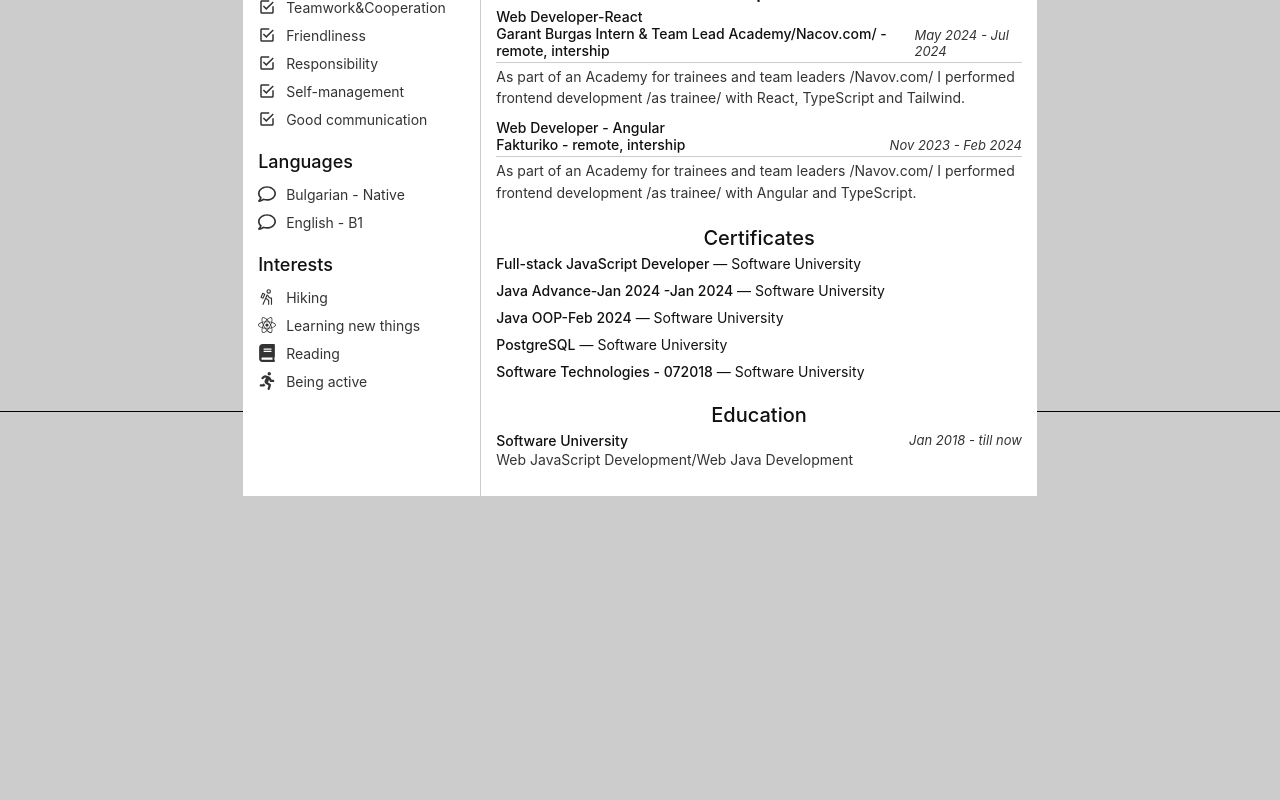
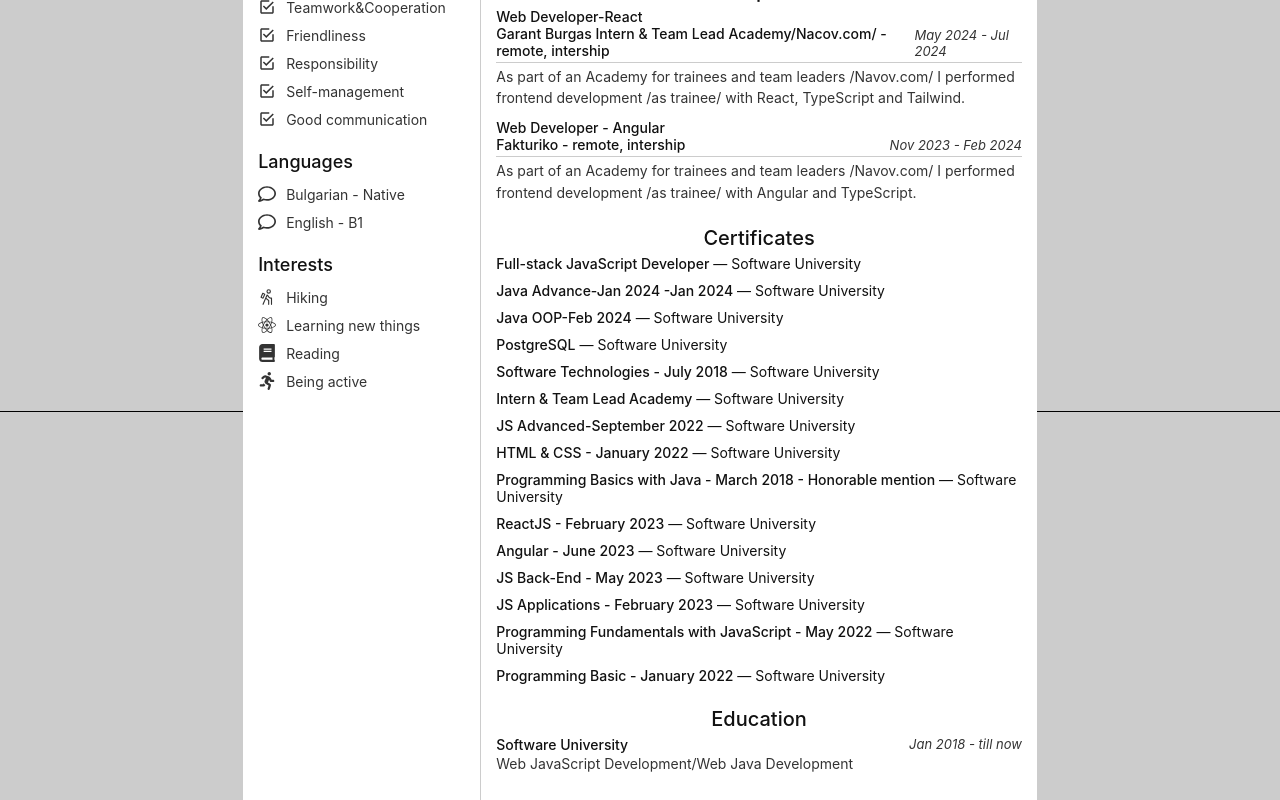
Before and after one commit to NinaNikolova/resume, a React (Create React App) app: page / in a window 1280 px wide. Shown: the part 712-1512 px from the top of the page. Before the commit the page ends 1208 px from the top, so only its background shows below. Built offline with nearby package versions, Linux system fonts and the light colour scheme.

Commit message:
added more certificates

```diff
--- a/src/data/bulgarian.js
+++ b/src/data/bulgarian.js
@@ -231,10 +231,60 @@
           url: ''
         },
         {
-          name: 'Software Technologies - 072018',
+          name: 'Software Technologies - July 2018',
           provider: 'Software University',
           url: 'https://softuni.bg/certificates/details/56833/6cd31a3c'
         },
+        {
+          name: "Intern & Team Lead Academy",
+          provider: 'Software University',
+          url: "https://drive.google.com/file/d/1HAVNopZsz644p_lY8Q1Oogcr1DbC4RLR/view?pli=1",
+      },
+      {
+          name: "JS Advanced-September 2022",
+          provider: 'Software University',
+          url: "https://softuni.bg/certificates/details/145356/24d4c3a8",
+      },
+      {
+          name: "HTML & CSS - January 2022",
+          provider: 'Software University',
+          url: "https://softuni.bg/certificates/details/127626/4af97c58",
+      },
+      {
+          name: "Programming Basics with Java - March 2018 - Honorable mention",
+          provider: 'Software University',
+          url: "https://softuni.bg/certificates/details/53854/9d4168c0",
+      },
+      {
+          name: "ReactJS - February 2023",
+          provider: 'Software University',
+          url: "https://softuni.bg/certificates/details/168611/6bbe309d",
+      },
+      {
+          name: "Angular - June 2023",
+          provider: 'Software University',
+          url: "https://softuni.bg/certificates/details/182994/647a6f7a",
+      },
+      {
+          name: "JS Back-End - May 2023",
+          provider: 'Software University',
+          url: "https://softuni.bg/certificates/details/175230/51bce23f",
+      },
+      {
+          name: "JS Applications - February 2023",
+          provider: 'Software University',
+          url: "https://softuni.bg/certificates/details/167781/ed8020f8",
+      },
+      {
+          name: "Programming Fundamentals with JavaScript - May 2022",
+          provider: 'Software University',
+          url: "https://softuni.bg/certificates/details/139037/70a130ce",
+      },
+      {
+          name: "Programming Basic - January 2022",
+          provider: 'Software University',
+          url: "https://softuni.bg/certificates/details/125134/4d6c8840",
+      },
       ],
     },
 
--- a/src/data/english.js
+++ b/src/data/english.js
@@ -232,10 +232,61 @@
           url: ''
         },
         {
-          name: 'Software Technologies - 072018',
+          name: 'Software Technologies - July 2018',
           provider: 'Software University',
           url: 'https://softuni.bg/certificates/details/56833/6cd31a3c'
         },
+
+        {
+          name: "Intern & Team Lead Academy",
+          provider: 'Software University',
+          url: "https://drive.google.com/file/d/1HAVNopZsz644p_lY8Q1Oogcr1DbC4RLR/view?pli=1",
+      },
+      {
+          name: "JS Advanced-September 2022",
+          provider: 'Software University',
+          url: "https://softuni.bg/certificates/details/145356/24d4c3a8",
+      },
+      {
+          name: "HTML & CSS - January 2022",
+          provider: 'Software University',
+          url: "https://softuni.bg/certificates/details/127626/4af97c58",
+      },
+      {
+          name: "Programming Basics with Java - March 2018 - Honorable mention",
+          provider: 'Software University',
+          url: "https://softuni.bg/certificates/details/53854/9d4168c0",
+      },
+      {
+          name: "ReactJS - February 2023",
+          provider: 'Software University',
+          url: "https://softuni.bg/certificates/details/168611/6bbe309d",
+      },
+      {
+          name: "Angular - June 2023",
+          provider: 'Software University',
+          url: "https://softuni.bg/certificates/details/182994/647a6f7a",
+      },
+      {
+          name: "JS Back-End - May 2023",
+          provider: 'Software University',
+          url: "https://softuni.bg/certificates/details/175230/51bce23f",
+      },
+      {
+          name: "JS Applications - February 2023",
+          provider: 'Software University',
+          url: "https://softuni.bg/certificates/details/167781/ed8020f8",
+      },
+      {
+          name: "Programming Fundamentals with JavaScript - May 2022",
+          provider: 'Software University',
+          url: "https://softuni.bg/certificates/details/139037/70a130ce",
+      },
+      {
+          name: "Programming Basic - January 2022",
+          provider: 'Software University',
+          url: "https://softuni.bg/certificates/details/125134/4d6c8840",
+      },
       ],
     },
 
```
